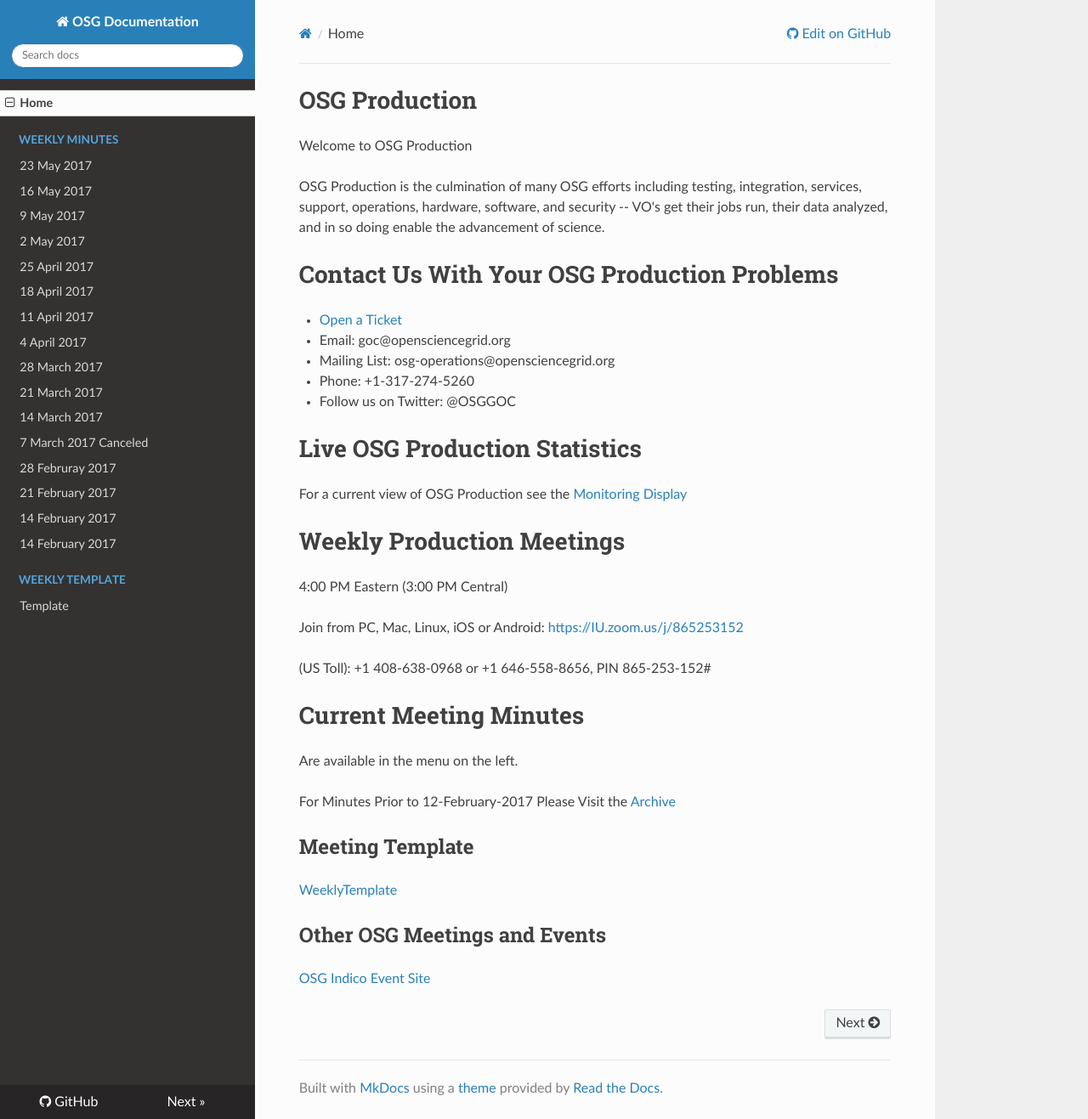
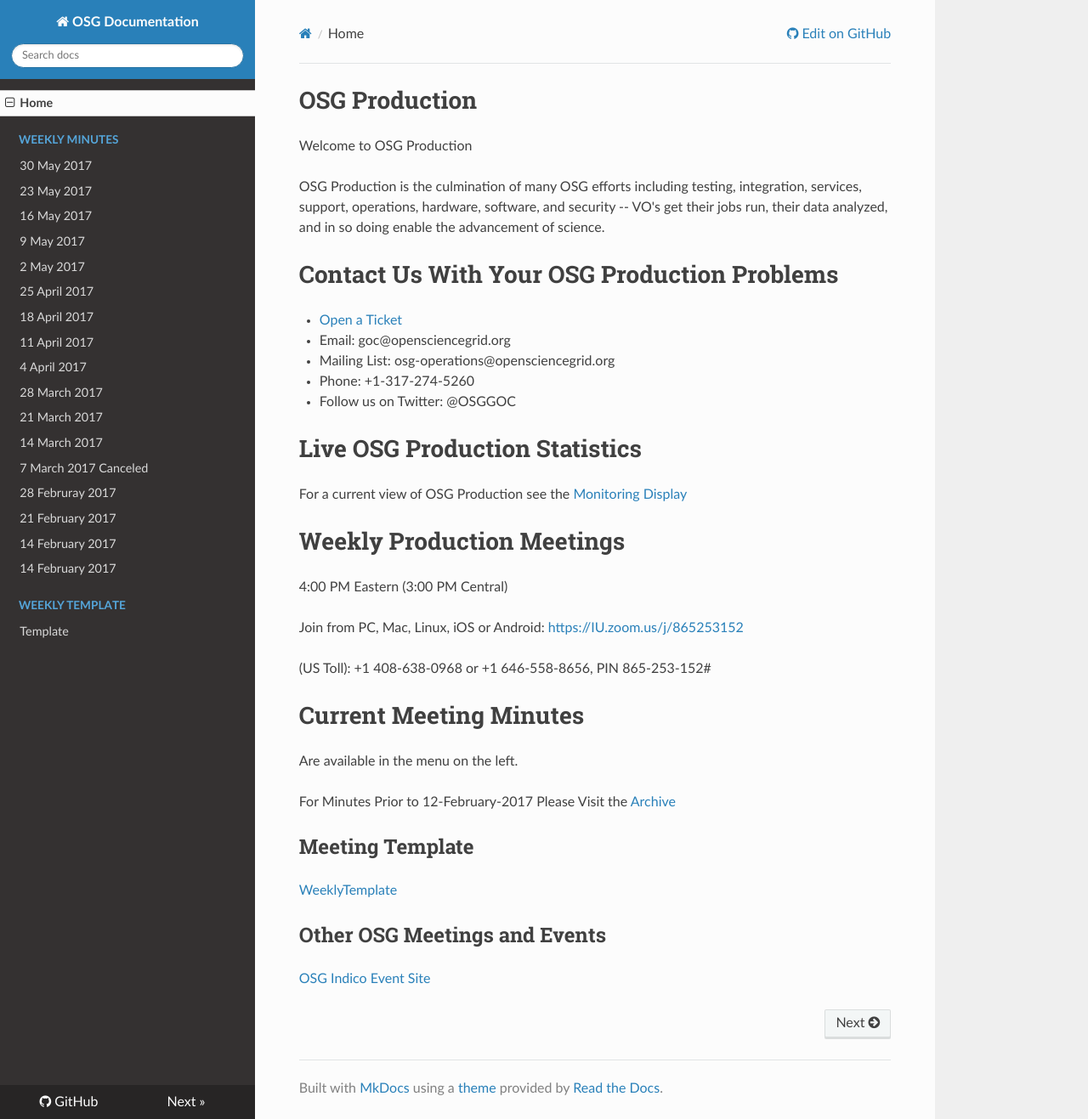
Before and after one commit to zsshah/production, an MkDocs documentation site: the page built from docs/index.md, in a window 1280 px wide and 1317 px high. Shown: the whole window at 85% size. Built offline with MkDocs 1.6.1, drawn with Linux system fonts in a browser that asks for light colours; nearby versions of some CDN libraries; old or Windows-style settings are respelled for this version of MkDocs.

Commit message:
Update mkdocs.yml

```diff
--- a/mkdocs.yml
+++ b/mkdocs.yml
@@ -9,6 +9,7 @@ extra_css:
 pages:
 - Home: 'index.md'
 - Weekly Minutes:
+  - '30 May 2017': 'WeeklyMinutes/30May2017.md'
   - '23 May 2017': 'WeeklyMinutes/23May2017.md'
   - '16 May 2017': 'WeeklyMinutes/16May2017.md'
   - '9 May 2017': 'WeeklyMinutes/09May2017.md'
```
